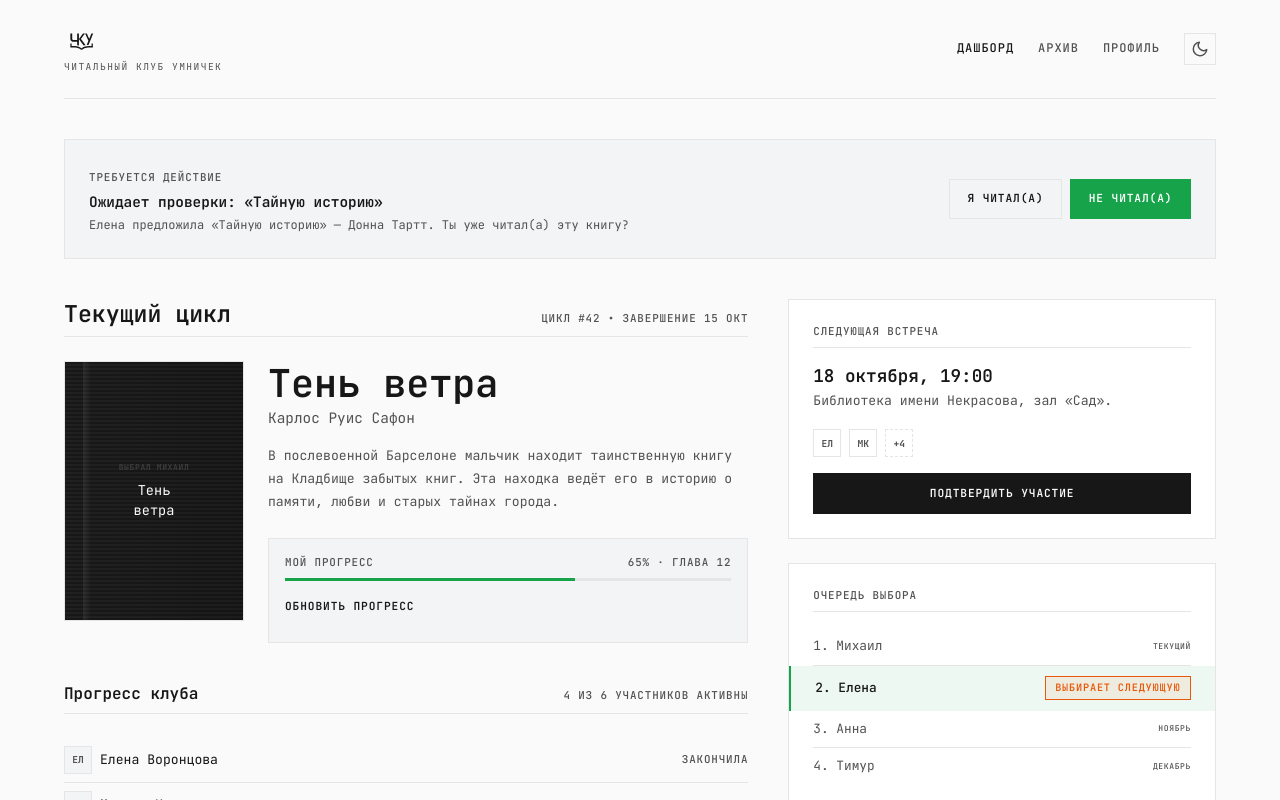
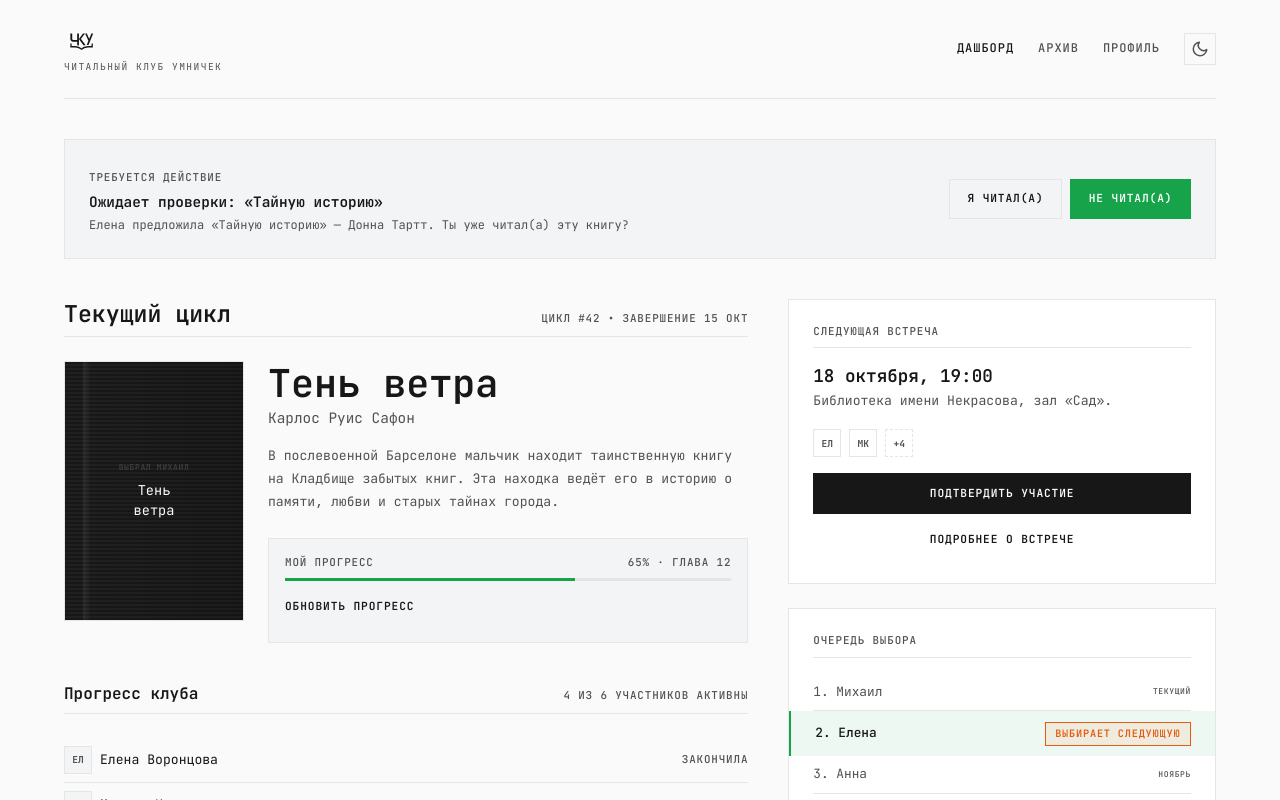
Before and after one commit to abstract-point/chku, a Vue app in the folder apps/chku-frontend/: page / in a window 1280 px wide. Shown: the top 800 px of the page. Built offline with nearby package versions, Linux system fonts and the light colour scheme; the HTML template or start-up script is replaced by a standard one.

Commit message:
Link dashboard meeting card to detail view

```diff
--- a/apps/chku-frontend/src/components/dashboard/DashboardMeetingCard.vue
+++ b/apps/chku-frontend/src/components/dashboard/DashboardMeetingCard.vue
@@ -1,4 +1,5 @@
 <script setup lang="ts">
+import { RouterLink } from 'vue-router'
 import type { MeetingSummary } from '@/types/dashboard'
 
 defineProps<{
@@ -17,6 +18,7 @@ section.panel.dashboard-card(aria-labelledby="meeting-title")
     span.avatar.avatar--outlined(v-for="initials in meeting.participantInitials" :key="initials") {{ initials }}
     span.avatar.avatar--more +{{ meeting.extraParticipantsCount }}
   button.button.button--primary.dashboard-card__button(type="button") Подтвердить участие
+  RouterLink.button.button--ghost.label-text.dashboard-card__link(:to="`/meetings/${meeting.id}`") Подробнее о встрече
 </template>
 
 <style scoped>
@@ -39,4 +41,9 @@ section.panel.dashboard-card(aria-labelledby="meeting-title")
 .dashboard-card__button {
   width: 100%;
 }
+
+.dashboard-card__link {
+  width: 100%;
+  margin-top: var(--space-sm);
+}
 </style>
--- a/apps/chku-frontend/src/data/dashboard/meeting.ts
+++ b/apps/chku-frontend/src/data/dashboard/meeting.ts
@@ -1,6 +1,7 @@
 import type { MeetingSummary } from '@/types/dashboard'
 
 export const nextMeeting = {
+  id: 'october-42',
   dateLabel: '18 октября, 19:00',
   place: 'Библиотека имени Некрасова, зал «Сад».',
   participantInitials: ['ЕЛ', 'МК'],
```
